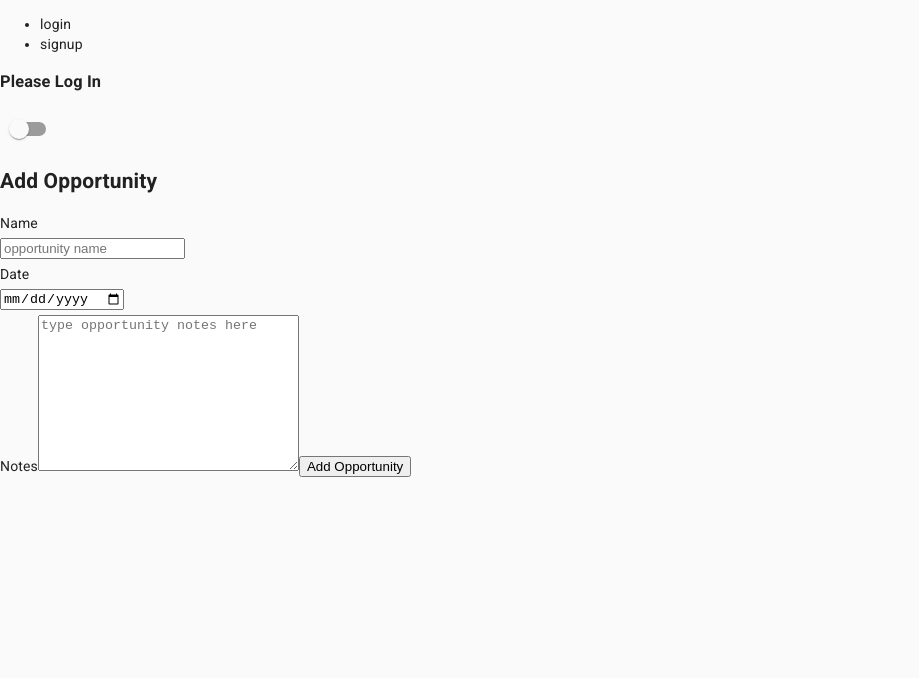
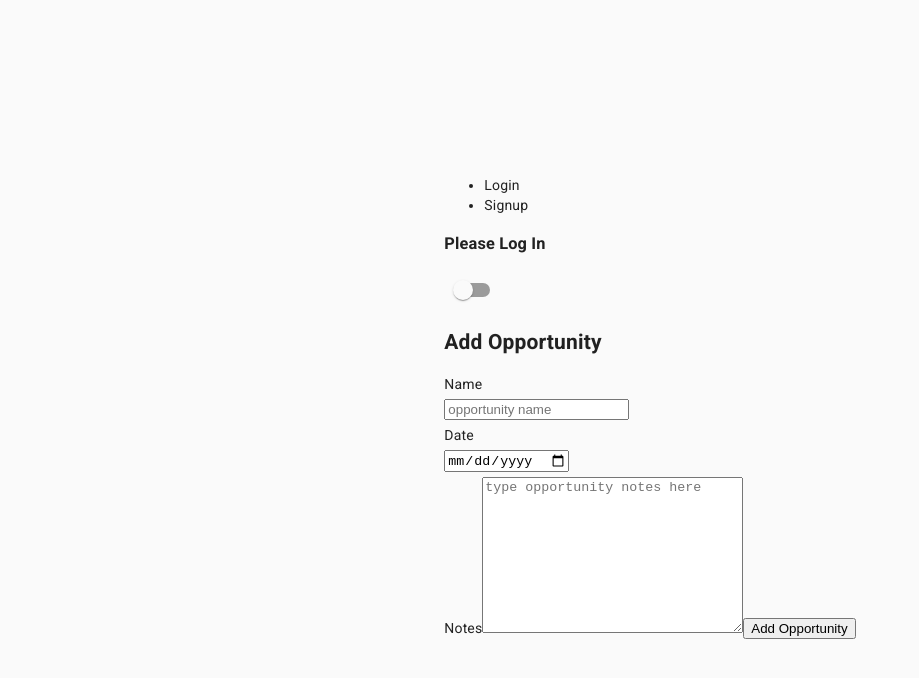
Before and after one commit to jonathanherman1/bloom-frontend, a React (Create React App) app: page / in a window 1280 px wide. Shown: the top 678 px of the page, without its empty margins (0-919 px from the left). Built offline with nearby package versions, Linux system fonts and the light colour scheme.

Commit message:
add base css

```diff
--- a/src/Components/Nav/Nav.jsx
+++ b/src/Components/Nav/Nav.jsx
@@ -1,20 +1,24 @@
 import React from 'react';
 import PropTypes from 'prop-types';
-
+import * as navStyles from './Nav.module.css'
 
 function Nav({ displayForm, handleLogout, loggedIn }) {
 
   const loggedOutNav = (
-    <ul>
-      <li onClick={() => displayForm('login')}>login</li>
-      <li onClick={() => displayForm('signup')}>signup</li>
-    </ul>
+    <header className={navStyles.header}>
+      <ul>
+        <li onClick={() => displayForm('login')}>Login</li>
+        <li onClick={() => displayForm('signup')}>Signup</li>
+      </ul>
+    </header>
   );
 
   const loggedInNav = (
-    <ul>
-      <li onClick={handleLogout}>logout</li>
-    </ul>
+    <header className={navStyles.header}>
+      <ul>
+        <li onClick={handleLogout}>Logout</li>
+      </ul>
+    </header>
   );
   return <div>{loggedIn ? loggedInNav : loggedOutNav} </div>;
 }
--- a/src/Components/Nav/Nav.module.css
+++ b/src/Components/Nav/Nav.module.css
@@ -0,0 +1,3 @@
+.header {
+
+}
--- /dev/null
+++ b/src/Pages/App/App.css
@@ -0,0 +1,25 @@
+body {
+  margin: 0;
+  display: flex;
+  flex-direction: column;
+  align-items: center;
+  justify-content: center;
+  min-height: 100vh;
+}
+
+.App {
+  margin-left: 20px;
+}
+
+input {
+  display: block;
+  margin: 5px 0 5px;
+}
+
+@media only screen and (min-width: 768px) {
+
+}
+
+@media only screen and (min-width: 1024px) {
+
+}
--- a/src/Pages/App/App.jsx
+++ b/src/Pages/App/App.jsx
@@ -12,11 +12,10 @@ import LoginForm from '../../Components/LoginForm/LoginForm'
 import SignupForm from '../../Components/SignupForm/SignupForm'
 import NewOpportunityForm from '../../Components/NewOpportunityForm/NewOpportunityForm';
 
-
 // Services
 
 // Styles
-import './App.module.css';
+import './App.css';
 
 const App = (props) => {
       const [ darkMode, setDarkMode ] = useState(false);
--- a/src/Pages/App/App.module.css
+++ /dev/null
@@ -1,8 +0,0 @@
-.App {
-  margin-left: 20px;
-}
-
-input {
-  display: block;
-  margin: 5px 0 5px;
-}
```
